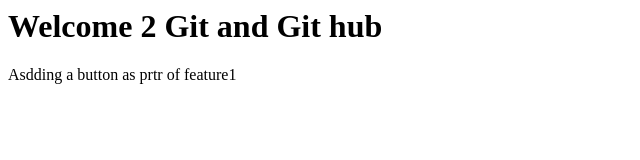
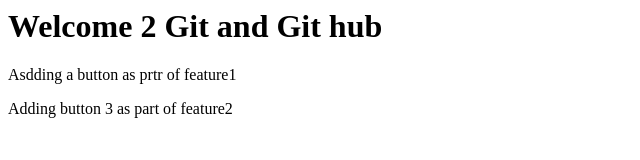
Before and after one commit to AparnaMani357/MylocalRepo, a plain HTML site: page index.html in a window 1280 px wide. Shown: the whole page, without its empty margins (0-640 px from the left). Drawn offline with Linux system fonts and the light colour scheme.

Commit message:
added a button as part of f2

```diff
--- a/index.html
+++ b/index.html
@@ -1,2 +1,3 @@
 <h1>Welcome 2 Git and Git hub </h1>
 <p>Asdding a button as prtr of feature1</p>
+<p>Adding button 3 as part of feature2</p>
```
